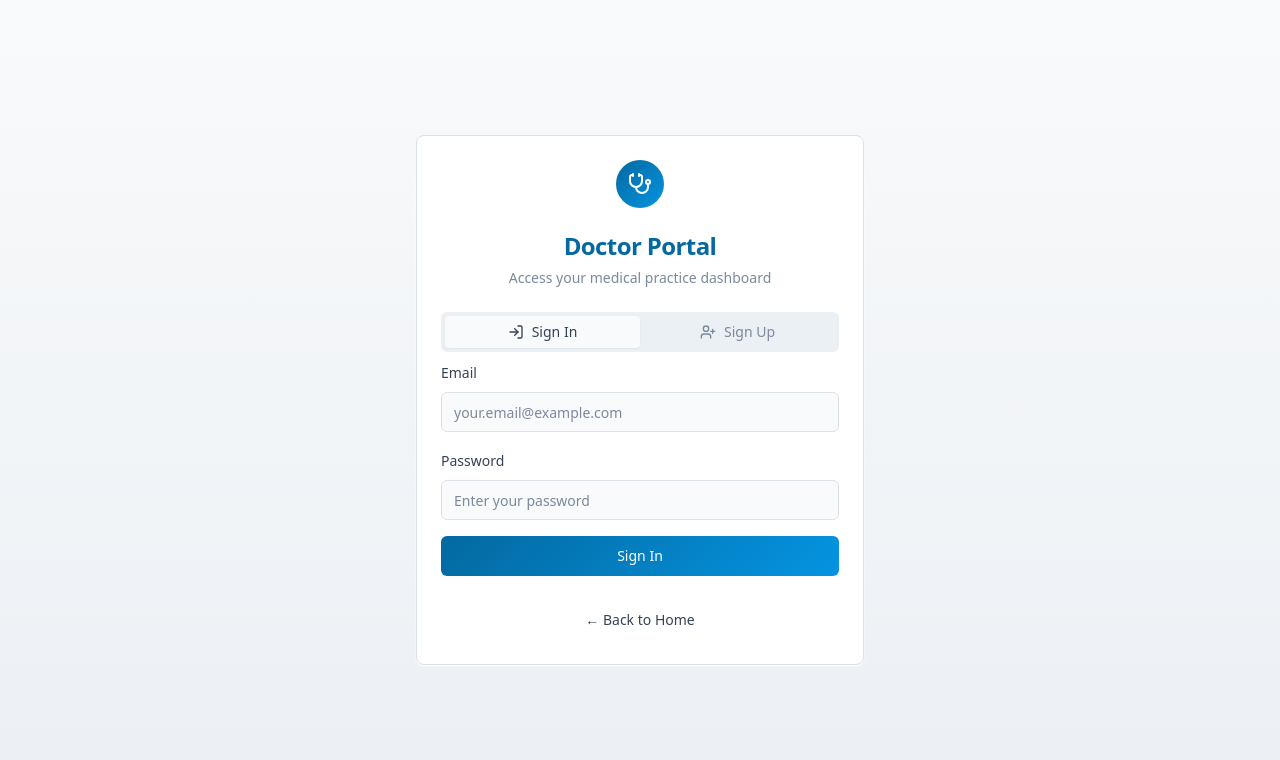
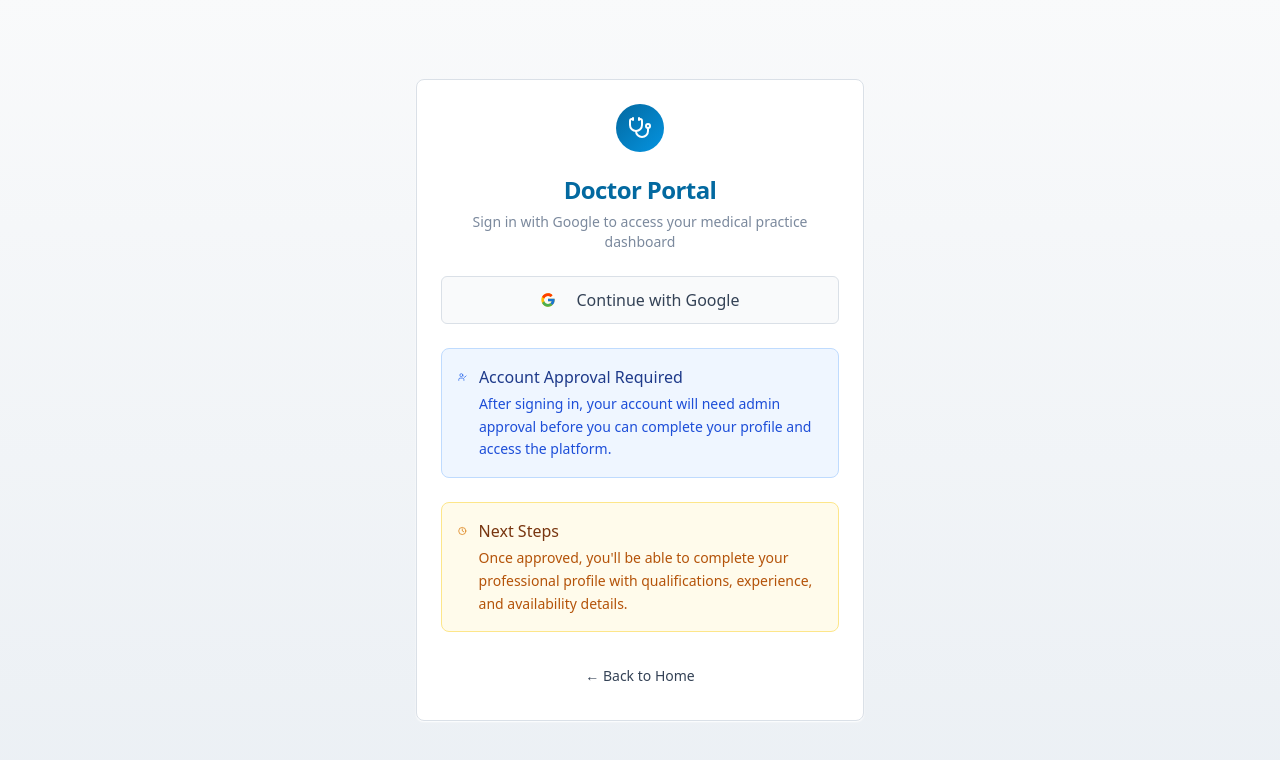
Before and after one commit to Krishna2080/careguide-pro, a React (Vite) app: page /doctor-auth in a window 1280 px wide. Shown: the top 760 px of the page. Built offline with nearby package versions, Linux system fonts and the light colour scheme.

Commit message:
Implement Google Auth and Admin Approval

```diff
--- a/package.json
+++ b/package.json
@@ -59,6 +59,7 @@
     "react-day-picker": "^8.10.1",
     "react-dom": "^18.3.1",
     "react-hook-form": "^7.61.1",
+    "react-icons": "^5.5.0",
     "react-resizable-panels": "^2.1.9",
     "react-router-dom": "^6.30.1",
     "recharts": "^2.15.4",
--- a/src/App.tsx
+++ b/src/App.tsx
@@ -9,7 +9,7 @@ import DoctorAuth from "./pages/DoctorAuth";
 import AdminLogin from "./pages/AdminLogin";
 import DoctorDashboard from "./pages/DoctorDashboard";
 import AdminDashboard from "./pages/AdminDashboard";
-import DoctorDirectory from "./pages/DoctorDirectory";
+import ProtectedDoctorDirectory from "./pages/ProtectedDoctorDirectory";
 import NotFound from "./pages/NotFound";
 
 const queryClient = new QueryClient();
@@ -27,7 +27,7 @@ const App = () => (
             <Route path="/admin-auth" element={<AdminLogin />} />
             <Route path="/doctor-dashboard" element={<DoctorDashboard />} />
             <Route path="/admin-dashboard" element={<AdminDashboard />} />
-            <Route path="/directory" element={<DoctorDirectory />} />
+            <Route path="/directory" element={<ProtectedDoctorDirectory />} />
             {/* ADD ALL CUSTOM ROUTES ABOVE THE CATCH-ALL "*" ROUTE */}
             <Route path="*" element={<NotFound />} />
           </Routes>
--- a/src/pages/AdminLogin.tsx
+++ b/src/pages/AdminLogin.tsx
@@ -1,20 +1,15 @@
 import React, { useState, useEffect } from 'react';
 import { Card, CardContent, CardDescription, CardHeader, CardTitle } from '@/components/ui/card';
 import { Button } from '@/components/ui/button';
-import { Input } from '@/components/ui/input';
-import { Label } from '@/components/ui/label';
 import { useAuth } from '@/contexts/AuthContext';
 import { useNavigate } from 'react-router-dom';
 import { Shield } from 'lucide-react';
-import { useToast } from '@/hooks/use-toast';
+import { FcGoogle } from 'react-icons/fc';
 
 const AdminLogin = () => {
-  const [email, setEmail] = useState('krishnamadaswar@gmail.com');
-  const [password, setPassword] = useState('');
   const [loading, setLoading] = useState(false);
-  const { signInWithEmail, user, profile } = useAuth();
+  const { signInWithGoogle, user, profile } = useAuth();
   const navigate = useNavigate();
-  const { toast } = useToast();
 
   useEffect(() => {
     if (user && profile?.role === 'admin') {
@@ -22,28 +17,10 @@ const AdminLogin = () => {
     }
   }, [user, profile, navigate]);
 
-  const handleSubmit = async (e: React.FormEvent) => {
-    e.preventDefault();
+  const handleGoogleSignIn = async () => {
     setLoading(true);
-
-    try {
-      const { error } = await signInWithEmail(email, password);
-
-      if (!error) {
-        toast({
-          title: "Login Successful",
-          description: "Welcome to Admin Dashboard",
-        });
-      }
-    } catch (error: any) {
-      toast({
-        title: "Login Failed",
-        description: error.message || "Invalid credentials",
-        variant: "destructive",
-      });
-    } finally {
-      setLoading(false);
-    }
+    await signInWithGoogle();
+    setLoading(false);
   };
 
   return (
@@ -60,39 +37,28 @@ const AdminLogin = () => {
             Manage doctor profiles and directory
           </CardDescription>
         </CardHeader>
-        <CardContent>
-          <form onSubmit={handleSubmit} className="space-y-4">
-            <div className="space-y-2">
-              <Label htmlFor="email">Email</Label>
-              <Input
-                id="email"
-                type="email"
-                placeholder="krishnamadaswar@gmail.com"
-                value={email}
-                onChange={(e) => setEmail(e.target.value)}
-                required
-              />
+        <CardContent className="space-y-6">
+          <Button
+            onClick={handleGoogleSignIn}
+            disabled={loading}
+            className="w-full h-12 text-base"
+            variant="medical"
+          >
+            <FcGoogle className="w-5 h-5 mr-3" />
+            {loading ? 'Signing in...' : 'Continue with Google (Admin)'}
+          </Button>
+
+          <div className="bg-red-50 p-4 rounded-lg border border-red-200">
+            <div className="flex items-start gap-3">
+              <Shield className="w-5 h-5 text-red-600 mt-0.5" />
+              <div>
+                <h4 className="font-medium text-red-900 mb-1">Admin Access Only</h4>
+                <p className="text-sm text-red-700 leading-relaxed">
+                  This portal is restricted to authorized administrators only. Contact your system administrator if you need access.
+                </p>
+              </div>
             </div>
-            <div className="space-y-2">
-              <Label htmlFor="password">Password</Label>
-              <Input
-                id="password"
-                type="password"
-                placeholder="Enter your password"
-                value={password}
-                onChange={(e) => setPassword(e.target.value)}
-                required
-              />
-            </div>
-            <Button
-              type="submit"
-              className="w-full"
-              variant="medical"
-              disabled={loading}
-            >
-              {loading ? 'Signing In...' : 'Sign In as Admin'}
-            </Button>
-          </form>
+          </div>
 
           <div className="mt-6 text-center">
             <Button
--- a/src/pages/DoctorAuth.tsx
+++ b/src/pages/DoctorAuth.tsx
@@ -1,50 +1,26 @@
-import React, { useState } from 'react';
+import React, { useState, useEffect } from 'react';
 import { Card, CardContent, CardDescription, CardHeader, CardTitle } from '@/components/ui/card';
 import { Button } from '@/components/ui/button';
-import { Input } from '@/components/ui/input';
-import { Label } from '@/components/ui/label';
-import { Tabs, TabsContent, TabsList, TabsTrigger } from '@/components/ui/tabs';
 import { useAuth } from '@/contexts/AuthContext';
 import { useNavigate } from 'react-router-dom';
-import { Stethoscope, UserPlus, LogIn } from 'lucide-react';
+import { Stethoscope, UserCheck, Clock } from 'lucide-react';
+import { FcGoogle } from 'react-icons/fc';
 
 const DoctorAuth = () => {
-  const [email, setEmail] = useState('');
-  const [password, setPassword] = useState('');
-  const [fullName, setFullName] = useState('');
   const [loading, setLoading] = useState(false);
-  const { signInWithEmail, signUpWithEmail } = useAuth();
+  const { signInWithGoogle, user, profile } = useAuth();
   const navigate = useNavigate();
 
-  const handleSignIn = async (e: React.FormEvent) => {
-    e.preventDefault();
-    setLoading(true);
-
-    const { error } = await signInWithEmail(email, password);
-
-    if (!error) {
+  useEffect(() => {
+    if (user && profile) {
       navigate('/doctor-dashboard');
     }
+  }, [user, profile, navigate]);
 
+  const handleGoogleSignIn = async () => {
+    setLoading(true);
+    await signInWithGoogle();
     setLoading(false);
-  };
-
-  const handleSignUp = async (e: React.FormEvent) => {
-    e.preventDefault();
-    setLoading(true);
-
-    const { error } = await signUpWithEmail(email, password, {
-      full_name: fullName,
-      role: 'doctor',
-    });
-
-    setLoading(false);
-
-    if (!error) {
-      setEmail('');
-      setPassword('');
-      setFullName('');
-    }
   };
 
   return (
@@ -58,103 +34,43 @@ const DoctorAuth = () => {
             Doctor Portal
           </CardTitle>
           <CardDescription>
-            Access your medical practice dashboard
+            Sign in with Google to access your medical practice dashboard
           </CardDescription>
         </CardHeader>
-        <CardContent>
-          <Tabs defaultValue="signin" className="w-full">
-            <TabsList className="grid w-full grid-cols-2">
-              <TabsTrigger value="signin" className="flex items-center gap-2">
-                <LogIn className="w-4 h-4" />
-                Sign In
-              </TabsTrigger>
-              <TabsTrigger value="signup" className="flex items-center gap-2">
-                <UserPlus className="w-4 h-4" />
-                Sign Up
-              </TabsTrigger>
-            </TabsList>
+        <CardContent className="space-y-6">
+          <Button
+            onClick={handleGoogleSignIn}
+            disabled={loading}
+            className="w-full h-12 text-base"
+            variant="outline"
+          >
+            <FcGoogle className="w-5 h-5 mr-3" />
+            {loading ? 'Signing in...' : 'Continue with Google'}
+          </Button>
 
-            <TabsContent value="signin">
-              <form onSubmit={handleSignIn} className="space-y-4">
-                <div className="space-y-2">
-                  <Label htmlFor="signin-email">Email</Label>
-                  <Input
-                    id="signin-email"
-                    type="email"
-                    placeholder="your.email@example.com"
-                    value={email}
-                    onChange={(e) => setEmail(e.target.value)}
-                    required
-                  />
-                </div>
-                <div className="space-y-2">
-                  <Label htmlFor="signin-password">Password</Label>
-                  <Input
-                    id="signin-password"
-                    type="password"
-                    placeholder="Enter your password"
-                    value={password}
-                    onChange={(e) => setPassword(e.target.value)}
-                    required
-                  />
-                </div>
-                <Button
-                  type="submit"
-                  className="w-full"
-                  variant="medical"
-                  disabled={loading}
-                >
-                  {loading ? 'Signing In...' : 'Sign In'}
-                </Button>
-              </form>
-            </TabsContent>
+          <div className="bg-blue-50 p-4 rounded-lg border border-blue-200">
+            <div className="flex items-start gap-3">
+              <UserCheck className="w-5 h-5 text-blue-600 mt-0.5" />
+              <div>
+                <h4 className="font-medium text-blue-900 mb-1">Account Approval Required</h4>
+                <p className="text-sm text-blue-700 leading-relaxed">
+                  After signing in, your account will need admin approval before you can complete your profile and access the platform.
+                </p>
+              </div>
+            </div>
+          </div>
 
-            <TabsContent value="signup">
-              <form onSubmit={handleSignUp} className="space-y-4">
-                <div className="space-y-2">
-                  <Label htmlFor="signup-name">Full Name</Label>
-                  <Input
-                    id="signup-name"
-                    type="text"
-                    placeholder="Dr. John Smith"
-                    value={fullName}
-                    onChange={(e) => setFullName(e.target.value)}
-                    required
-                  />
-                </div>
-                <div className="space-y-2">
-                  <Label htmlFor="signup-email">Email</Label>
-                  <Input
-                    id="signup-email"
-                    type="email"
-                    placeholder="your.email@example.com"
-                    value={email}
-                    onChange={(e) => setEmail(e.target.value)}
-                    required
-                  />
-                </div>
-                <div className="space-y-2">
-                  <Label htmlFor="signup-password">Password</Label>
-                  <Input
-                    id="signup-password"
-                    type="password"
-                    placeholder="Create a secure password"
-                    value={password}
-                    onChange={(e) => setPassword(e.target.value)}
-                    required
-                  />
-                </div>
-                <Button
-                  type="submit"
-                  className="w-full"
-                  variant="medical"
-                  disabled={loading}
-                >
-                  {loading ? 'Creating Account...' : 'Create Account'}
-                </Button>
-              </form>
-            </TabsContent>
-          </Tabs>
+          <div className="bg-amber-50 p-4 rounded-lg border border-amber-200">
+            <div className="flex items-start gap-3">
+              <Clock className="w-5 h-5 text-amber-600 mt-0.5" />
+              <div>
+                <h4 className="font-medium text-amber-900 mb-1">Next Steps</h4>
+                <p className="text-sm text-amber-700 leading-relaxed">
+                  Once approved, you'll be able to complete your professional profile with qualifications, experience, and availability details.
+                </p>
+              </div>
+            </div>
+          </div>
 
           <div className="mt-6 text-center">
             <Button
```
Also changed, not shown: src/contexts/AuthContext.tsx (+7 -39 lines), src/pages/Landing.tsx (+7 -16 lines), src/pages/ProtectedDoctorDirectory.tsx (added, +47 -0 lines), 1 other file (tests, documents, lock files or other folders).
